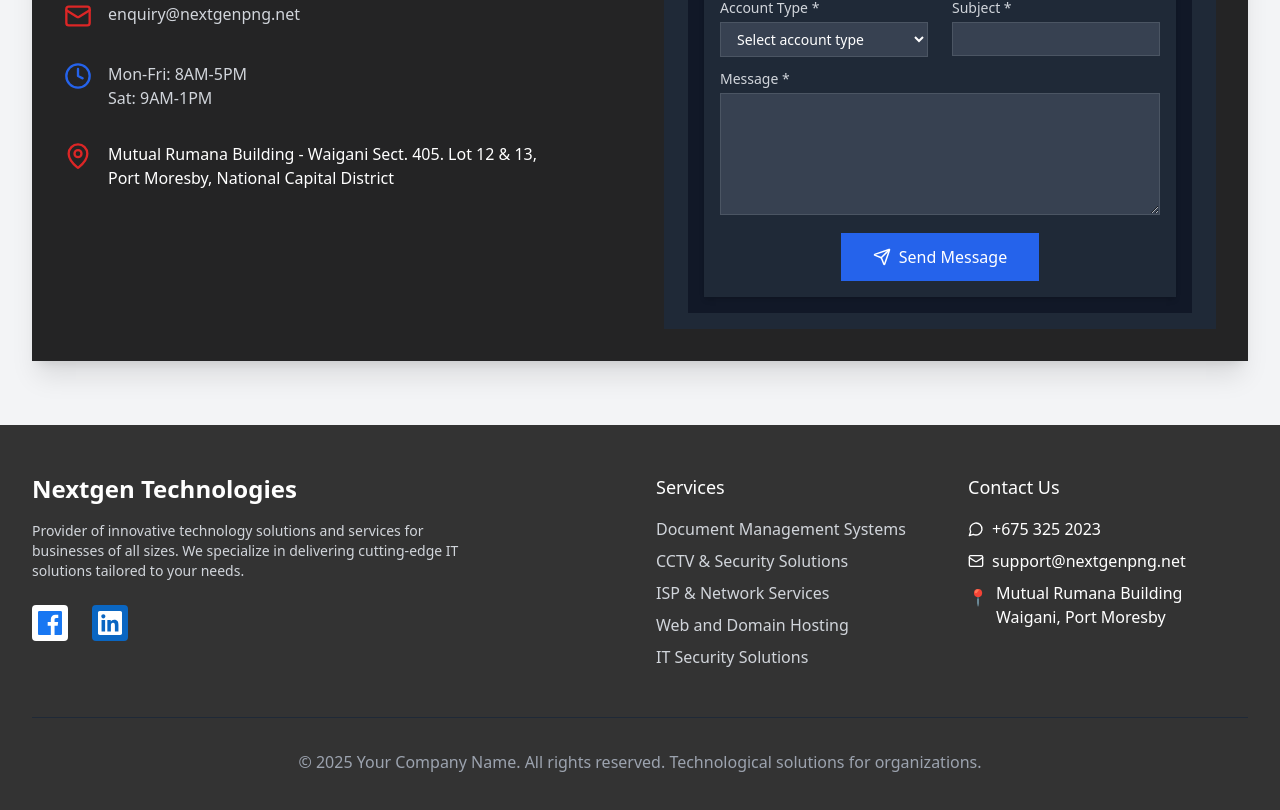
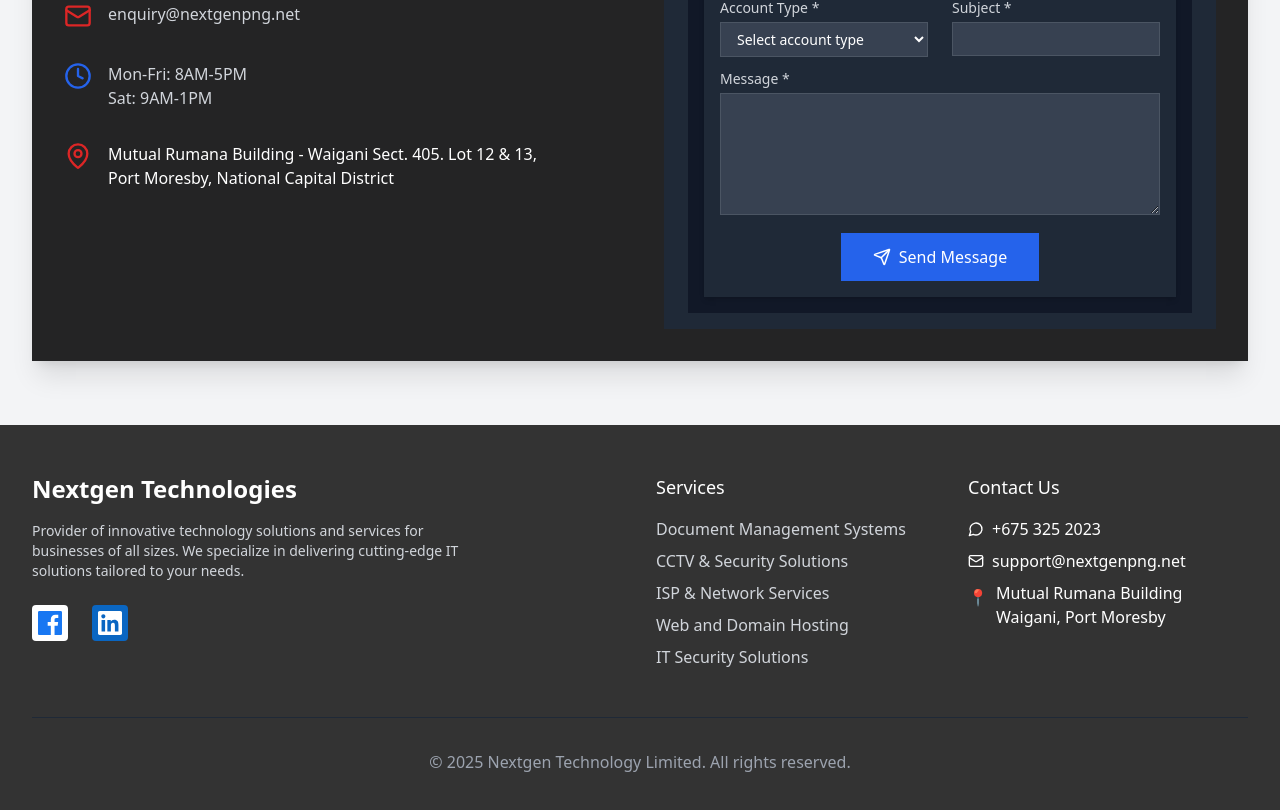
Before and after one commit to Nextgen-Support/nextgen-web, a React (Vite) app in the folder client/: page / in a window 1280 px wide. Shown: the part 5418-6228 px from the top of the page. Built offline with nearby package versions, Linux system fonts and the light colour scheme.

Commit message:
updated footer again

```diff
--- a/client/src/components/footer.tsx
+++ b/client/src/components/footer.tsx
@@ -155,10 +155,7 @@
 
         {/* Footer Bottom */}
         <div className="border-t border-gray-800 mt-12 pt-8 text-center text-gray-400">
-          <p>
-            &copy; 2025 Your Company Name. All rights reserved. Technological
-            solutions for organizations.
-          </p>
+          <p>&copy; 2025 Nextgen Technology Limited. All rights reserved.</p>
         </div>
       </div>
     </footer>
```
